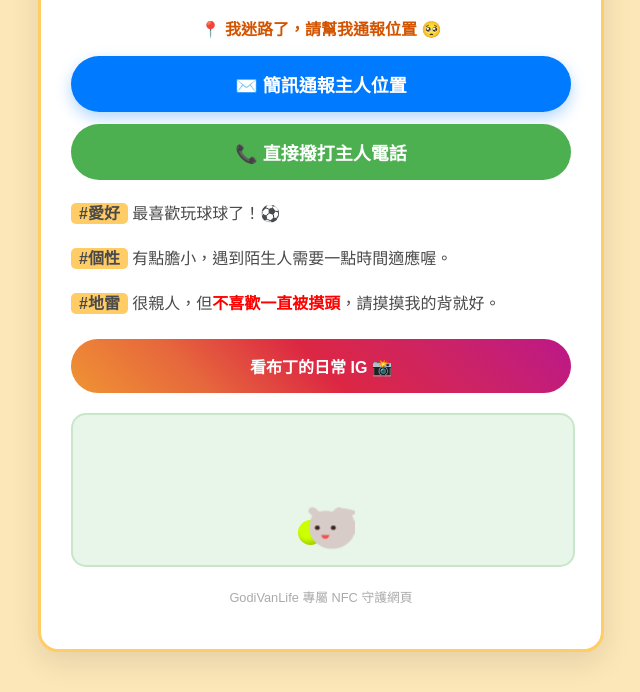
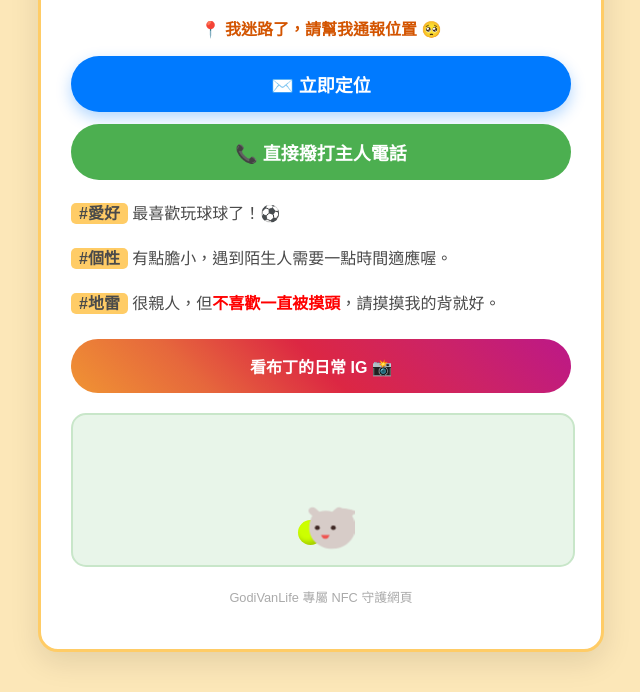
Before and after one commit to godivanlife-creator/pudding, a plain HTML site: page index.html in a window 1280 px wide. Shown: the part 140-832 px from the top of the page, without its empty margins (319-959 px from the left). Drawn offline with Linux system fonts and the light colour scheme.

Commit message:
Update index.html

```diff
--- a/index.html
+++ b/index.html
@@ -143,7 +143,7 @@
 
         <p style="color: #d35400; font-weight: bold;">📍 我迷路了，請幫我通報位置 🥺</p>
 
-        <button class="btn btn-sms" onclick="sendSMSLocation()">✉️ 簡訊通報主人位置</button>
+        <button class="btn btn-sms" onclick="sendSMSLocation()">✉️ 立即定位</button>
         <div id="loadingText" class="loading">正在定位中...請稍候</div>
 
         <a href="tel:0908167832" class="btn btn-call">📞 直接撥打主人電話</a>
```
